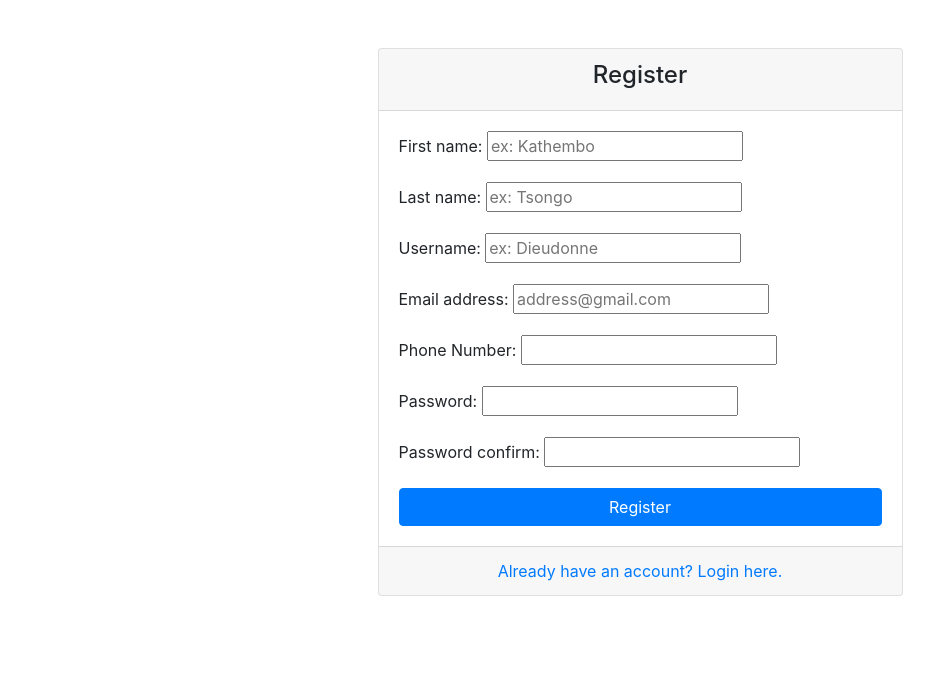
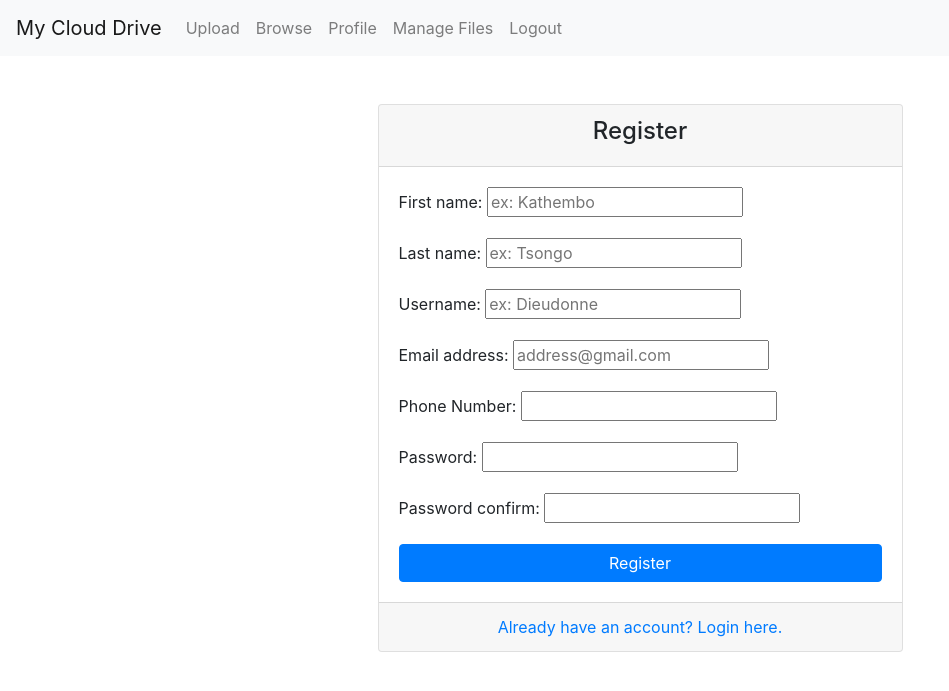
Before and after one commit to testkathembo/mydriveapp, a Django app: page /register/ in a window 1280 px wide. Shown: the top 691 px of the page, without its empty margins (0-949 px from the left). Run offline with Django 5.2, Linux system fonts and the light colour scheme; some libraries are stand-ins or nearby versions.

Commit message:
changes made

```diff
--- a/mydrive/forms.py
+++ b/mydrive/forms.py
@@ -50,11 +50,17 @@ class UserLoginForm(AuthenticationForm):
 
 
 class FileUploadForm(forms.ModelForm):
-    folder = forms.ModelChoiceField(queryset=Folder.objects.all(), required=True)  # Allow user to select a folder
+    folder = forms.ModelChoiceField(queryset=Folder.objects.none(), required=True)  # Initially empty
 
     class Meta:
         model = UploadedFile
-        fields = ['file', 'folder']  # Include folder in the fields
+        fields = ['file', 'folder']
+
+    def __init__(self, user=None, *args, **kwargs):
+        super().__init__(*args, **kwargs)
+        if user is not None:
+            self.fields['folder'].queryset = Folder.objects.filter(profile=user.profile)  # Filter folders based on user
+
 
 
 class ProfileUpdateForm(forms.ModelForm):
--- a/mydrive/templates/base.html
+++ b/mydrive/templates/base.html
@@ -3,21 +3,47 @@
 <head>
     <meta charset="UTF-8">
     <meta name="viewport" content="width=device-width, initial-scale=1.0">
-
-    <!-- Bootstrap CSS -->
     <link rel="stylesheet" href="https://stackpath.bootstrapcdn.com/bootstrap/4.5.2/css/bootstrap.min.css">
-
+    <title>Your Project Title</title>
 </head>
 <body>
+    <!-- Navigation Bar -->
+    {% block navbar %}
+    <nav class="navbar navbar-expand-lg navbar-light bg-light">
+        <a class="navbar-brand" href="{% url 'home' %}">My Cloud Drive</a>
+        <button class="navbar-toggler" type="button" data-toggle="collapse" data-target="#navbarNav" aria-controls="navbarNav" aria-expanded="false" aria-label="Toggle navigation">
+            <span class="navbar-toggler-icon"></span>
+        </button>
+        <div class="collapse navbar-collapse" id="navbarNav">
+            <ul class="navbar-nav">
+                <li class="nav-item">
+                    <a class="nav-link" href="{% url 'upload' %}">Upload</a>
+                </li>
+                <li class="nav-item">
+                    <a class="nav-link" href="{% url 'browse' %}">Browse</a>
+                </li>
+                <li class="nav-item">
+                    <a class="nav-link" href="{% url 'update_profile' %}">Profile</a>
+                </li>
+                <li class="nav-item">
+                    <a class="nav-link" href="{% url 'manage_files' %}">Manage Files</a>
+                </li>
+                <li class="nav-item">
+                    <a class="nav-link" href="{% url 'logout' %}">Logout</a>
+                </li>
+            </ul>
+        </div>
+    </nav>
+    {% endblock %}
 
-    <div class="container mt-4">
+    <!-- Main Content -->
+    <div class="container">
         {% block content %}
         {% endblock %}
     </div>
 
-    <!-- Bootstrap JS and dependencies -->
     <script src="https://code.jquery.com/jquery-3.5.1.slim.min.js"></script>
-    <script src="https://cdn.jsdelivr.net/npm/@popperjs/core@2.9.2/dist/umd/popper.min.js"></script>
+    <script src="https://cdn.jsdelivr.net/npm/@popperjs/core@2.9.3/dist/umd/popper.min.js"></script>
     <script src="https://stackpath.bootstrapcdn.com/bootstrap/4.5.2/js/bootstrap.min.js"></script>
 </body>
 </html>
--- a/mydrive/views.py
+++ b/mydrive/views.py
@@ -87,6 +87,7 @@ def upload_file(request):
 
     return render(request, 'upload.html', {'form': form})
 
+
 @login_required
 def browse_files(request):
     """Handles browsing uploaded files for logged-in users."""
@@ -102,6 +103,7 @@ def browse_files(request):
     except Profile.DoesNotExist:
         messages.error(request, 'Profile not found.')
         return redirect('home')
+
 
 @login_required
 def manage_files(request):
```
Also changed, not shown: mydrive/templates/browse.html (+47 -26 lines).
